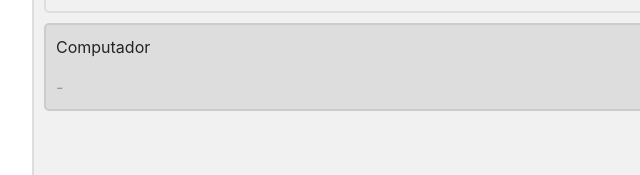
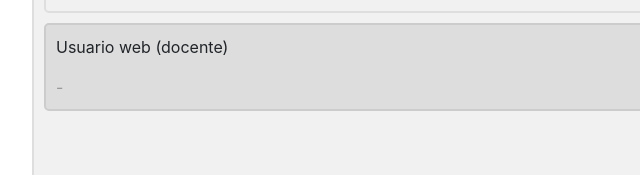
Before and after one commit to VBraille/Version_Alfa_VBraille, a plain HTML site: page chat.html in a window 1280 px wide. Shown: the part 346-521 px from the top of the page, 228-868 px from the left. Drawn offline with nearby package versions, Linux system fonts and the light colour scheme; a script that the page names is missing.

Commit message:
Update chat.html

```diff
--- a/chat.html
+++ b/chat.html
@@ -24,7 +24,7 @@
             </div>
             <div class="container darker">
               <img src="img/person.jpg" alt="Avatar" class="right" style="width:100%;">
-              <p>Computador</p>
+              <p>Usuario web (docente)</p>
               <span class="time-left">-</span>
             </div>
 
```
